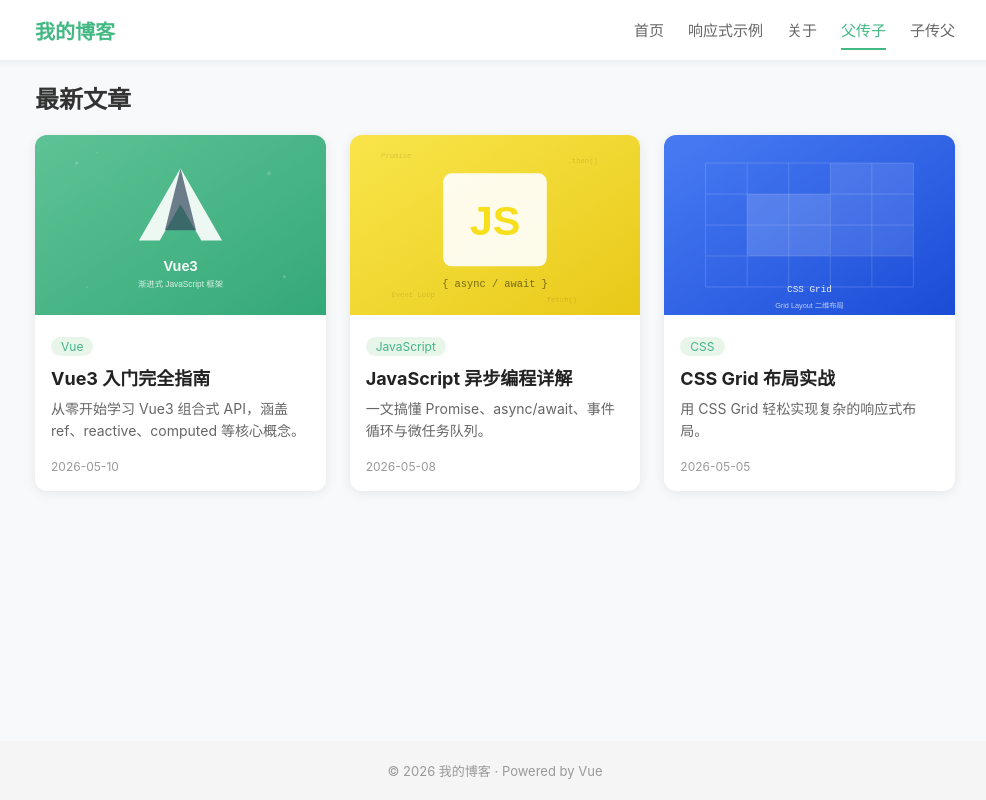
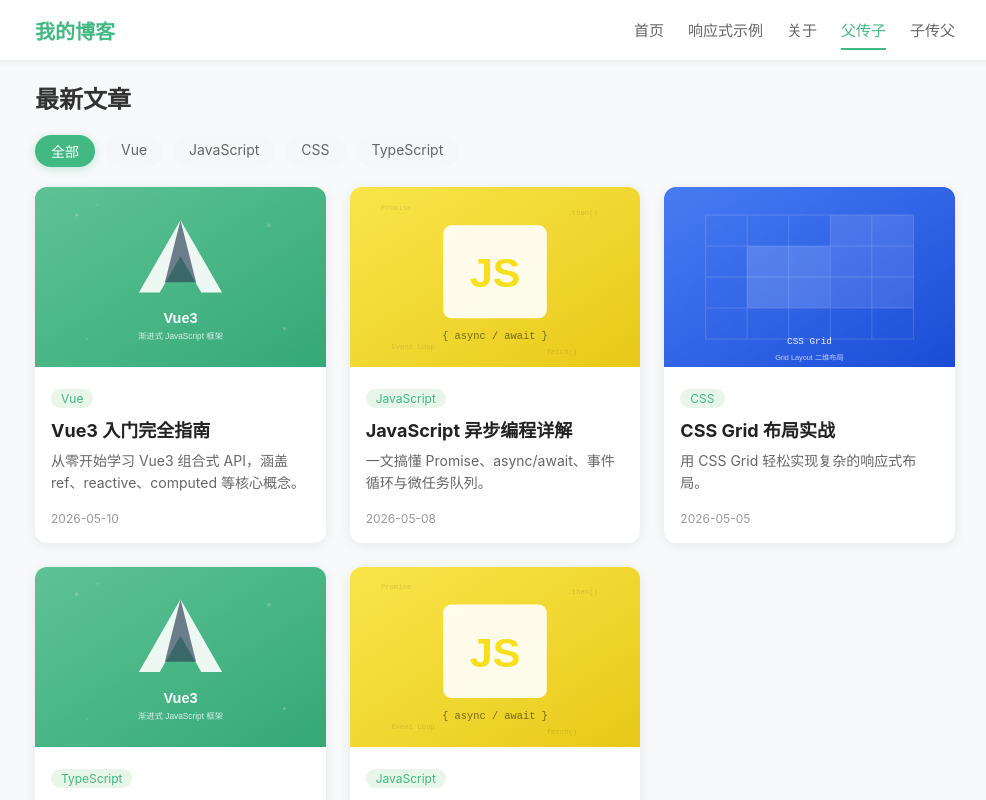
Before and after one commit to zhengleizhen/blog-app, a Vue app: page /home-view in a window 1280 px wide. Shown: the top 800 px of the page, without its empty margins (145-1131 px from the left). Built offline with nearby package versions, Linux system fonts and the light colour scheme.

Commit message:
分类筛选修改组件形式

```diff
--- a/src/components/BlogCard.vue
+++ b/src/components/BlogCard.vue
@@ -4,13 +4,13 @@
   summary: String,
   date: String,
   category: String,
-  cover: String
+  cover1: String
 })
 </script>
 
 <template>
   <div class="card">
-    <img :src="cover" :alt="title" class="card-cover">
+    <img :src="cover1" :alt="title" class="card-cover">
     <div class="card-content">
       <span class="card-category">{{ category }}</span>
       <h3 class="card-title">{{ title }}</h3>
--- /dev/null
+++ b/src/components/CategoryFilter.vue
@@ -0,0 +1,59 @@
+<script setup>
+const props = defineProps({
+  categories: { type: Array, required: true },
+  activeCategory: { type: String, required: true }
+})
+
+const emit = defineEmits(['update-category'])
+
+function selectCategory(cat) {
+    debugger
+  emit('update-category', cat)
+}
+</script>
+
+<template>
+  <div class="category-filter">
+    <span
+      v-for="cat in categories"
+      :key="cat"
+      class="filter-item"
+      :class="{ active: activeCategory === cat }"
+      @click="selectCategory(cat)"
+    >
+      {{ cat }}
+    </span>
+  </div>
+</template>
+
+<style scoped>
+.category-filter {
+  display: flex;
+  flex-wrap: wrap;
+  gap: 10px;
+  margin-top: 20px;
+}
+
+.filter-item {
+  padding: 6px 16px;
+  font-size: 14px;
+  color: #666;
+  background: #f5f7fa;
+  border-radius: 20px;
+  cursor: pointer;
+  transition: all 0.2s;
+  user-select: none;
+}
+
+.filter-item:hover {
+  color: #42b883;
+  background: #e8f5e9;
+}
+
+.filter-item.active {
+  color: #fff;
+  background: #42b883;
+  font-weight: 500;
+  box-shadow: 0 2px 8px rgba(66, 184, 131, 0.3);
+}
+</style>
--- a/src/views/HomeView.vue
+++ b/src/views/HomeView.vue
@@ -1,8 +1,10 @@
 <!-- 文件路径：src/views/HomeView.vue -->
 <script setup>
-import { ref } from 'vue'
+import { ref, computed } from 'vue'
 import BlogCard from '../components/BlogCard.vue'
+import CategoryFilter from '../components/CategoryFilter.vue'
 
+// 文章数据
 const articles = ref([
   {
     id: 1,
@@ -27,53 +29,86 @@
     date: '2026-05-05',
     category: 'CSS',
     cover: '/images/css.svg'
-  }
+  },
+  {
+    id: 4,
+    title: 'TypeScript 高级类型体操',
+    summary: '深入理解泛型、条件类型、映射类型等高级技巧。',
+    date: '2026-05-03',
+    category: 'TypeScript',
+    cover: '/images/vue.svg'
+  },
+  {
+    id: 5,
+    title: 'Node.js 服务端开发',
+    summary: '用 Express + MongoDB 搭建 RESTful API 服务。',
+    date: '2026-05-01',
+    category: 'JavaScript',
+    cover: '/images/js.svg'
+  },
 ])
+
+// 提取所有分类（去重）
+const categories = computed(() => {
+  const cats = articles.value.map(a => a.category)
+  return ['全部', ...new Set(cats)]
+})
+
+// 当前选中的分类
+const activeCategory = ref('全部')
+
+// 根据分类过滤文章
+const filteredArticles = computed(() => {
+  debugger
+  if (activeCategory.value === '全部') return articles.value
+  return articles.value.filter(a => a.category === activeCategory.value)
+})
+
+// 处理子组件发来的分类切换事件
+function handleCategoryChange(cat) {
+  activeCategory.value = cat
+}
 </script>
 
 <template>
   <div class="home">
     <h2 class="section-title">最新文章</h2>
 
-    <p v-if="!articles.length" class="empty-tip">还没有文章，敬请期待。</p>
+    <!-- 分类筛选组件 -->
+    <CategoryFilter
+      :categories="categories"
+      :active-category="activeCategory"
+      @update-category="handleCategoryChange"
+    />
 
+    <!-- 空状态 -->
+    <p v-if="filteredArticles.length === 0" class="empty-tip">
+      该分类下暂无文章
+    </p>
+
+    <!-- 文章卡片列表 -->
     <div v-else class="article-grid">
       <BlogCard
-        v-for="article in articles"
+        v-for="article in filteredArticles"
         :key="article.id"
         :title="article.title"
         :summary="article.summary"
         :date="article.date"
         :category="article.category"
-        :cover="article.cover"
+        :cover1="article.cover"
       />
     </div>
   </div>
 </template>
 
 <style scoped>
-.home {
-  max-width: 960px;
-  margin: 0 auto;
-  padding: 20px;
-}
-
-.section-title {
-  font-size: 24px;
-  margin-bottom: 20px;
-  color: #333;
-}
-
+.home { max-width: 960px; margin: 0 auto; padding: 20px; }
+.section-title { font-size: 24px; margin-bottom: 20px; }
 .article-grid {
   display: grid;
   grid-template-columns: repeat(auto-fill, minmax(280px, 1fr));
   gap: 24px;
+  margin-top: 20px;
 }
-
-.empty-tip {
-  text-align: center;
-  color: #999;
-  padding: 60px 0;
-  font-size: 16px;
-}
+.empty-tip { text-align: center; color: #999; padding: 60px 0; }
 </style>
```
